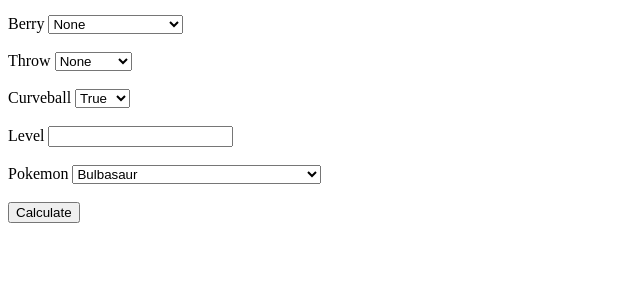
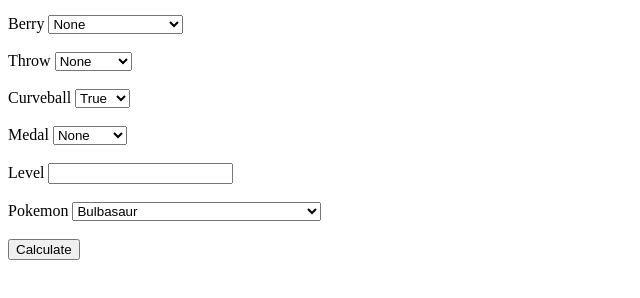
Before and after one commit to rexgamer338571/pg-utils, a plain HTML site: page catchrate/catchrate.html in a window 1280 px wide. Shown: the part 102-400 px from the top of the page, without its empty margins (0-640 px from the left). Drawn offline with Linux system fonts and the light colour scheme.

Commit message:
Update catchrate.html

```diff
--- a/catchrate/catchrate.html
+++ b/catchrate/catchrate.html
@@ -46,6 +46,16 @@
 
         <br><br>
 
+        <label for="fieldMedal">Medal</label>
+        <select id="fieldMedal">
+            <option value="1.0">None</option>
+            <option value="1.1">Bronze</option>
+            <option value="1.2">Silver</option>
+            <option value="1.3">Gold</option>
+            <option value="1.4">Platinum</option>
+        </select>
+        <br><br>
+
         <label for="fieldCPM">Level</label>
         <input id="fieldCPM"></input>
 
```
